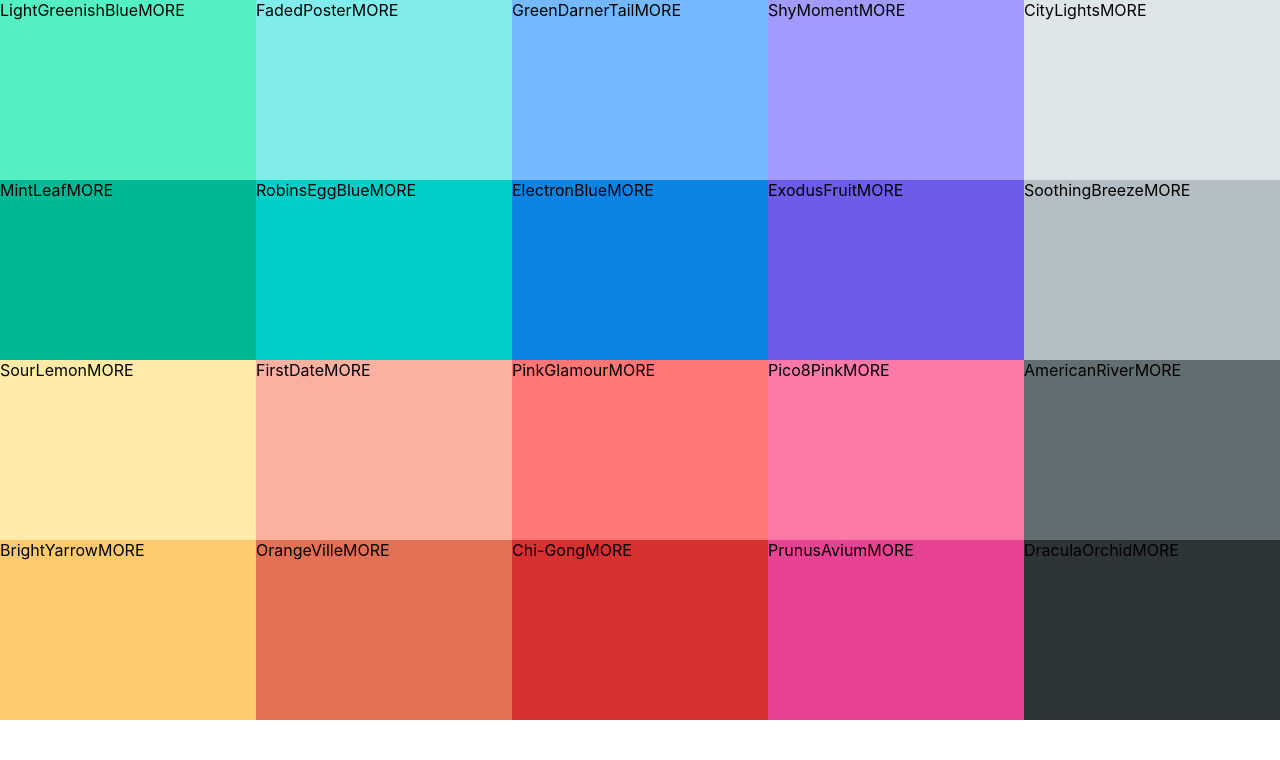
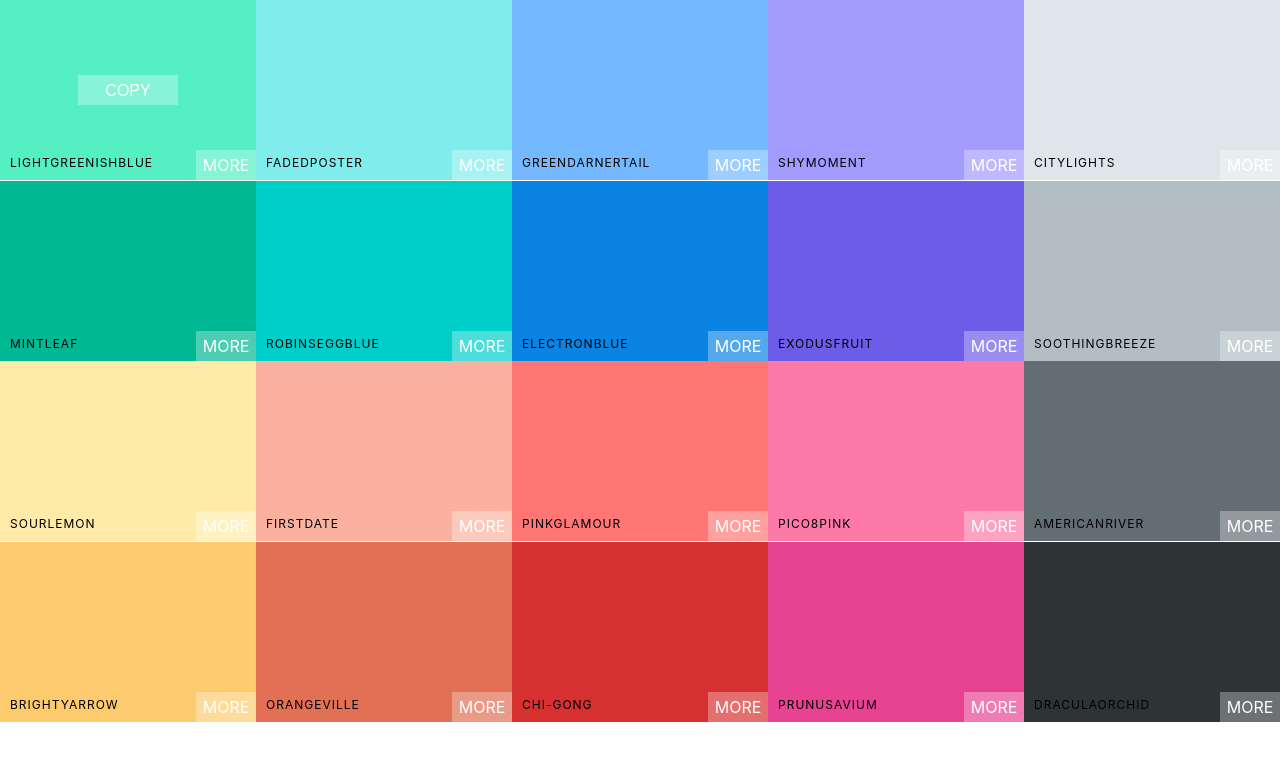
Before and after one commit to thamizh-root/kolors, a React (Create React App) app: page / in a window 1280 px wide. Shown: the top 760 px of the page. Built offline with nearby package versions, Linux system fonts and the light colour scheme.

Commit message:
added copy-to-clipboard

```diff
--- a/package.json
+++ b/package.json
@@ -8,6 +8,7 @@
     "@testing-library/react": "^16.3.0",
     "@testing-library/user-event": "^13.5.0",
     "react": "^19.1.0",
+    "react-copy-to-clipboard": "^5.1.0",
     "react-dom": "^19.1.0",
     "react-scripts": "5.0.1",
     "web-vitals": "^2.1.4"
--- a/src/ColorBox.css
+++ b/src/ColorBox.css
@@ -5,4 +5,56 @@
     display: inline-block;
     position: relative;
     cursor: pointer;
+    margin-bottom: -3.5px;
 }
+
+.copy-button {
+  width: 100px;
+  height: 30px;
+  position: absolute;
+  display: inline-block;
+  top: 50%;
+  left: 50%;
+  margin-left: -50px;
+  margin-top: -15px;
+  text-align: center;
+  outline: none;
+  background: rgba(255, 255, 255, 0.3);
+  font-size: 1rem;
+  line-height: 30px;
+  color: white;
+  text-transform: uppercase;
+  border: none;
+  opacity: 0;
+}
+
+.ColorBox:hover .copy-button {
+  opacity: 1;
+  transition: 0.5s;
+}
+
+.box-content {
+  position: absolute;
+  width: 100%;
+  left: 0px;
+  bottom: 0px;
+  padding: 10px;
+  color: black;
+  letter-spacing: 1px;
+  text-transform: uppercase;
+  font-size: 12px;
+}
+
+.see-more {
+  background: rgba(255, 255, 255, 0.3);
+  position: absolute;
+  border: none;
+  right: 0px;
+  bottom: 0px;
+  color: white;
+  width: 60px;
+  height: 30px;
+  text-align: center;
+  line-height: 30px;
+  text-transform: uppercase;
+}
--- a/src/ColorBox.js
+++ b/src/ColorBox.js
@@ -1,14 +1,23 @@
 import React, { Component } from 'react';
+import {CopyToClipboard} from 'react-copy-to-clipboard';
 import './ColorBox.css';
 
 
 class ColorBox extends Component {
     render() {
+        const { background, name } = this.props;
         return (
-            <div className='ColorBox' style={{ background: this.props.background }}>
-                <span>{this.props.name}</span>
-                <span>MORE</span>
+            <CopyToClipboard text={background}>
+            <div style={{ background }} className='ColorBox'>
+                <div className='copy-container'>
+                    <div className='box-content'>
+                        <span>{name}</span>
+                    </div>
+                    <button className='copy-button'>Copy</button>
+                </div>
+                <span className='see-more'>More</span>
             </div>
+            </CopyToClipboard>
         );
     };
 }
```
Also changed, not shown: 1 other file (tests, documents, lock files or other folders).
